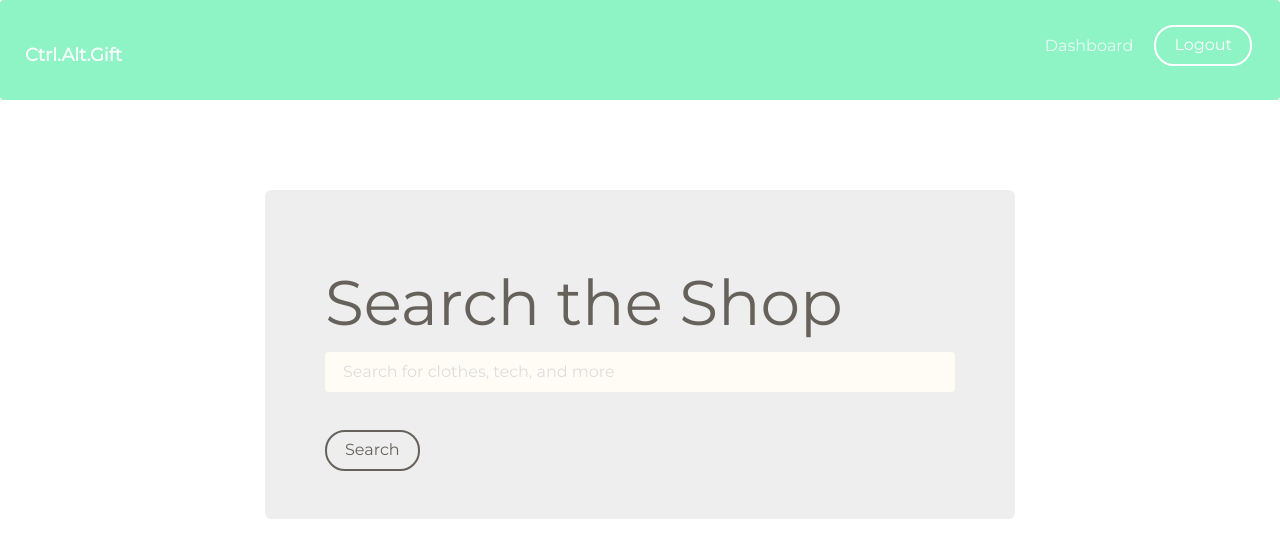
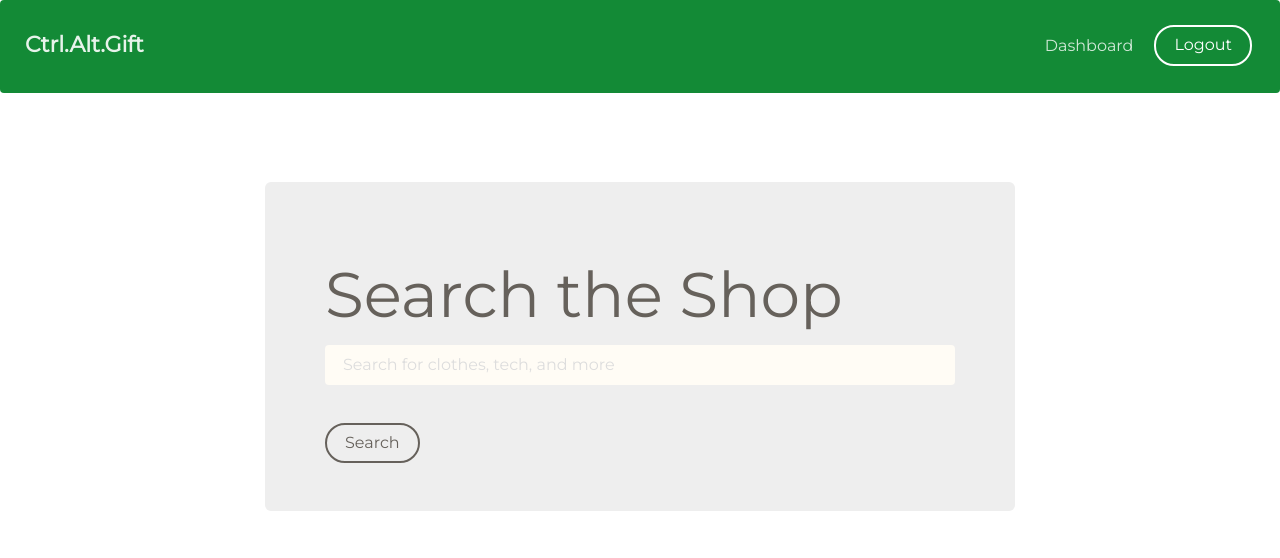
Before and after one commit to wostlund/softdevFinalProj, a Flask app: page /search in a window 1280 px wide. Shown: the top 558 px of the page. Run offline with Flask 2, Linux system fonts and the light colour scheme; a user stored in the database is signed in; parts of the project's set-up code (start-up, migrations or seed data) failed here and were passed over; some libraries are stand-ins or nearby versions.

Commit message:
started working on style

```diff
--- a/static/styles/custom.css
+++ b/static/styles/custom.css
@@ -0,0 +1,29 @@
+#navbar {
+    background-color: #138A36;
+}
+
+#ctrlaltgift {
+
+}
+
+#ctrlaltgift:hover {
+
+}
+
+
+
+p {
+
+}
+
+.jumbotron {
+
+}
+
+.btn-default {
+
+}
+
+.btn-default:hover {
+    background-color: #E52B2B;
+}
--- a/templates/basic.html
+++ b/templates/basic.html
@@ -14,7 +14,7 @@
     <link href="http://maxcdn.bootstrapcdn.com/font-awesome/4.2.0/css/font-awesome.min.css" rel="stylesheet">
     <link href='http://fonts.googleapis.com/css?family=Montserrat' rel='stylesheet' type='text/css'>
     <link href='http://fonts.googleapis.com/css?family=Open+Sans:400,300' rel='stylesheet' type='text/css'>
-    <!--<link href="../static/styles/custom.css" rel="stylesheet">-->
+    <link href="../static/styles/custom.css" rel="stylesheet">
     <script src="https://ajax.googleapis.com/ajax/libs/jquery/3.1.1/jquery.min.js"></script>
     <script src="https://gitcdn.github.io/bootstrap-toggle/2.2.2/js/bootstrap-toggle.min.js"></script>
     <script src = "../static/scripts/script.js" type="text/javascript"3></script>
@@ -34,7 +34,7 @@
               <span class="icon-bar"></span>
               <span class="icon-bar"></span>
 	  </button>-->
-	  <a class="navbar-brand btn btn-danger btn-simple" id="ctrlaltgift" href="#">Ctrl.Alt.Gift</a>
+	  <a class="navbar-brand" id="ctrlaltgift" href="#">Ctrl.Alt.Gift</a>
 	</div>
 	<div class="collapse navbar-collapse" id="bs-example-navbar-collapse-1">
 	  <!--<form class="navbar-form navbar-left">
--- a/templates/editblack.html
+++ b/templates/editblack.html
@@ -10,7 +10,7 @@
           <span class="icon-bar"></span>
           <span class="icon-bar"></span>
       </button>-->
-      <a class="navbar-brand btn btn-danger btn-simple" id="ctrlaltgift" href="/dashboard">Ctrl.Alt.Gift</a>
+      <a class="navbar-brand" id="ctrlaltgift" href="/dashboard">Ctrl.Alt.Gift</a>
     </div>
     <div class="collapse navbar-collapse" id="bs-example-navbar-collapse-1">
       <ul class="nav navbar-nav navbar-right">
--- a/templates/group.html
+++ b/templates/group.html
@@ -10,7 +10,7 @@
           <span class="icon-bar"></span>
           <span class="icon-bar"></span>
       </button>-->
-      <a class="navbar-brand btn btn-danger btn-simple" id="ctrlaltgift" href="/dashboard">Ctrl.Alt.Gift</a>
+      <a class="navbar-brand" id="ctrlaltgift" href="/dashboard">Ctrl.Alt.Gift</a>
     </div>
     <div class="collapse navbar-collapse" id="bs-example-navbar-collapse-1">
       <ul class="nav navbar-nav navbar-right">
--- a/templates/idashboard.html
+++ b/templates/idashboard.html
@@ -10,7 +10,7 @@
           <span class="icon-bar"></span>
           <span class="icon-bar"></span>
       </button>-->
-      <a class="navbar-brand btn btn-danger btn-simple" id="ctrlaltgift" href="/dashboard">Ctrl.Alt.Gift</a>
+      <a class="navbar-brand" id="ctrlaltgift" href="/dashboard">Ctrl.Alt.Gift</a>
     </div>
     <div class="collapse navbar-collapse" id="bs-example-navbar-collapse-1">
       <ul class="nav navbar-nav navbar-right">
--- a/templates/search.html
+++ b/templates/search.html
@@ -10,7 +10,7 @@
           <span class="icon-bar"></span>
           <span class="icon-bar"></span>
       </button>-->
-      <a class="navbar-brand btn btn-danger btn-simple" id="ctrlaltgift" href="/dashboard">Ctrl.Alt.Gift</a>
+      <a class="navbar-brand" id="ctrlaltgift" href="/dashboard">Ctrl.Alt.Gift</a>
     </div>
     <div class="collapse navbar-collapse" id="bs-example-navbar-collapse-1">
       <ul class="nav navbar-nav navbar-right">
--- a/templates/shop.html
+++ b/templates/shop.html
@@ -12,7 +12,7 @@
           <span class="icon-bar"></span>
           <span class="icon-bar"></span>
       </button>-->
-      <a class="navbar-brand btn btn-danger btn-simple" id="ctrlaltgift" href="/dashboard">Ctrl.Alt.Gift</a>
+      <a class="navbar-brand" id="ctrlaltgift" href="/dashboard">Ctrl.Alt.Gift</a>
     </div>
     <div class="collapse navbar-collapse" id="bs-example-navbar-collapse-1">
       <ul class="nav navbar-nav navbar-right">
```
